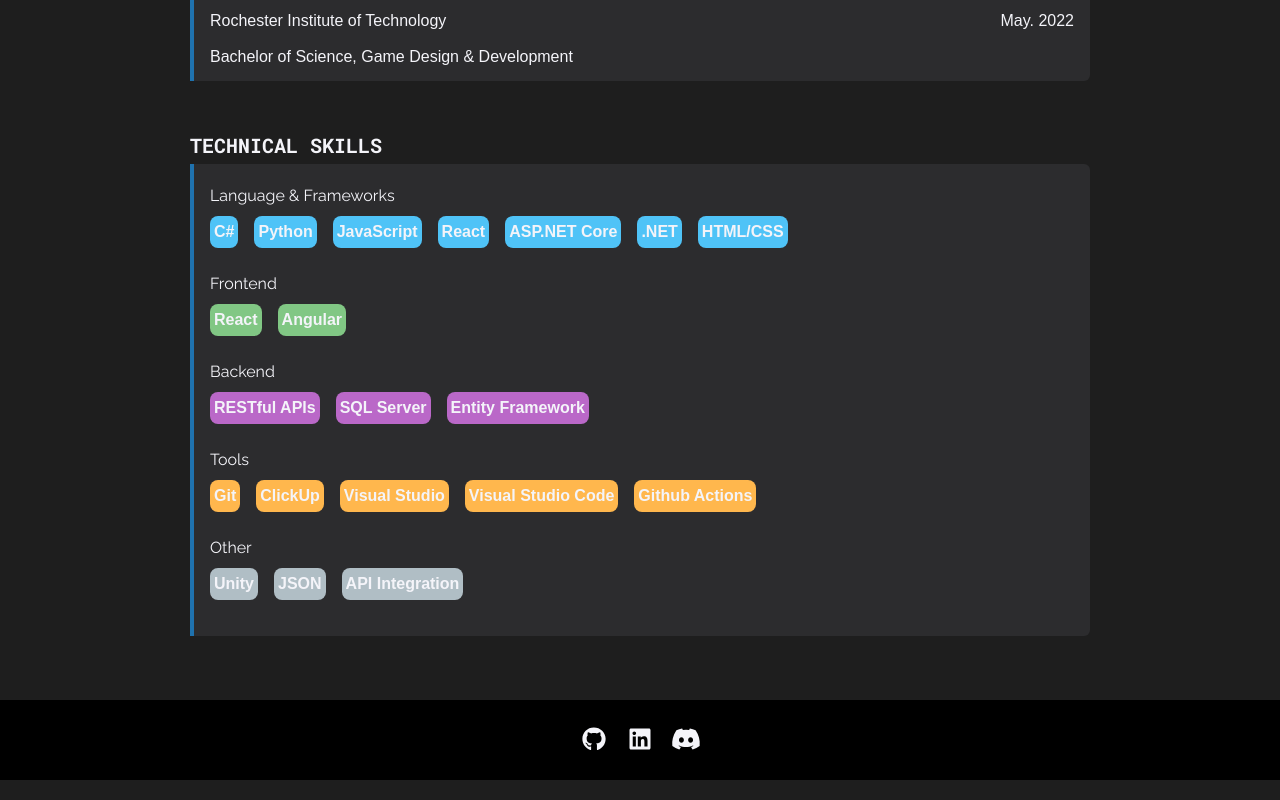
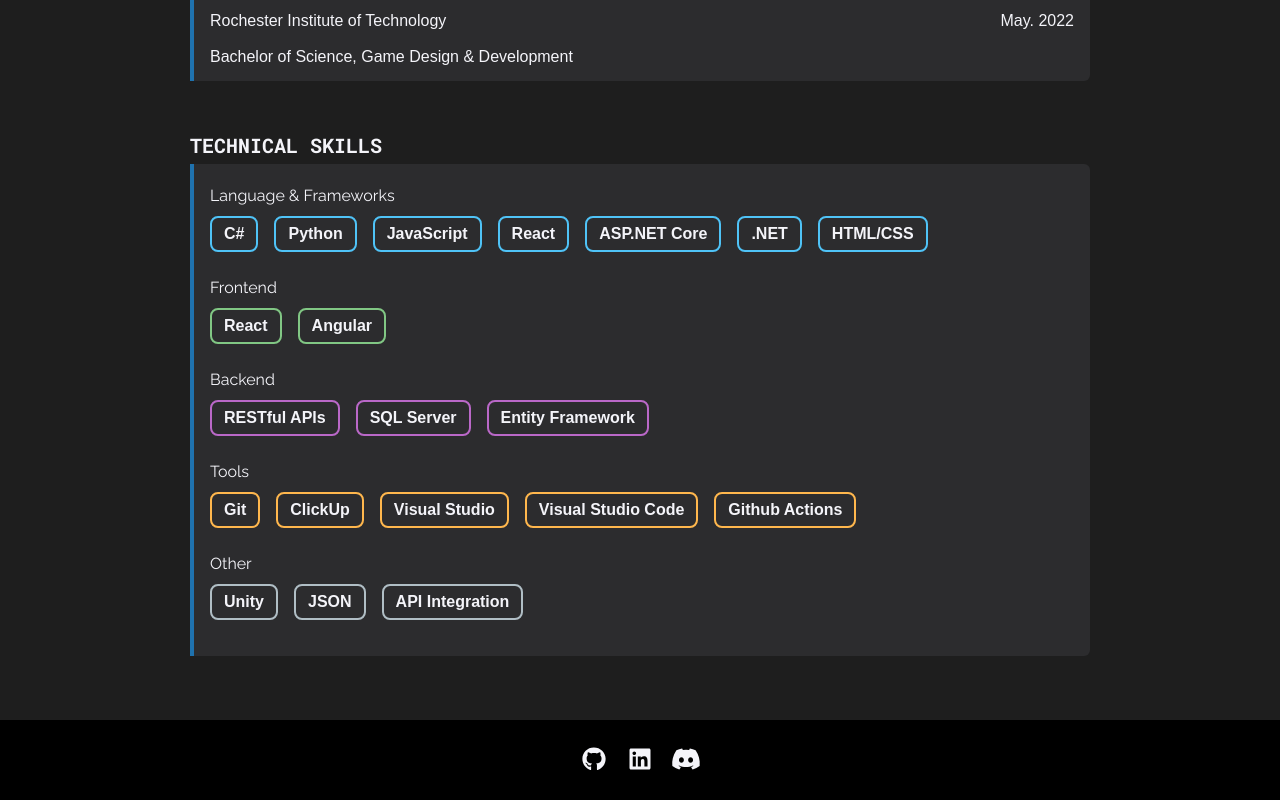
Before and after one commit to pigghead/html-resume, an Angular app: page /resume in a window 1280 px wide. Shown: the part 997-1797 px from the top of the page. Built offline with nearby package versions, Linux system fonts and the light colour scheme.

Commit message:
skill chip restyling

```diff
--- a/src/app/features/projects/projects.ts
+++ b/src/app/features/projects/projects.ts
@@ -66,8 +66,9 @@
                     throughout the large shape, then drawing circles to ensure the area is completely covered with \
                     minimal overlap from the circles. The coordinates of the these radii plus the diameter of each \
                     circle is then used as parameters for the Google Places API, and business information is \
-                    retrieved in steps. This information is presented in a .CSV format to users, and users can \
-                    select or omit which information to include.",
+                    retrieved in steps. This information is presented in a .csv-like format to users, and users can \
+                    select or omit which information to include. After filtering desired information, users can \
+                    download this information to a .csv.",
       skills: [
                 {name:"Python", category:"lang-skills"},
                 {name:"APIs", category:"backend-skills"},
@@ -123,7 +124,8 @@
                 {name:"CSS",category:"lang-skills"},
                 {name:"Javascript",category:"lang-skills"},
                 {name:"MongoDb",category:"backend-skills"}
-      ]
+      ],
+      githubLink: "https://github.com/pigghead/movie-page"
     },
     {
       id: 6,
--- a/src/app/features/resume/resume.scss
+++ b/src/app/features/resume/resume.scss
@@ -76,14 +76,29 @@
 
             > span {
                 border-radius: 8px;
-                padding: 0.25rem;
+                padding: 0.25rem 0.75rem;
             }
 
-            &.lang-skills > span { background-color: var(--lang-skills-color); }
-            &.frontend-skills > span { background-color: var(--frontend-skills-color); }
-            &.backend-skills > span { background-color: var(--backend-skills-color); }
-            &.tools-skills > span { background-color: var(--tools-skills-color); }
-            &.other-skills > span { background-color: var(--other-skills-color); }
+            &.lang-skills > span {
+                // background-color: var(--lang-skills-color);
+                border: 2px solid var(--lang-skills-color);
+            }
+            &.frontend-skills > span {
+                // background-color: var(--frontend-skills-color);
+                border: 2px solid var(--frontend-skills-color);
+            }
+            &.backend-skills > span {
+                // background-color: var(--backend-skills-color);
+                border: 2px solid var(--backend-skills-color);
+            }
+            &.tools-skills > span {
+                // background-color: var(--tools-skills-color);
+                border: 2px solid var(--tools-skills-color);
+            }
+            &.other-skills > span {
+                // background-color: var(--other-skills-color);
+                border: 2px solid var(--other-skills-color);
+            }
         }
     }
 }
--- a/src/app/shared/modal/modal.html
+++ b/src/app/shared/modal/modal.html
@@ -5,7 +5,7 @@
             <p>{{ project.date }}</p>
              <div class="skills">
                 <span
-                class="modal-skill-chip"
+                class="modal-skill-chip roboto-mono-font"
                 [ngClass]="skill.category"
                 *ngFor="let skill of project.skills">
                     {{ skill.name }}
--- a/src/app/shared/modal/modal.scss
+++ b/src/app/shared/modal/modal.scss
@@ -46,8 +46,9 @@
 
             @each $category, $color in colors.$skills-palette {
                 .modal-skill-chip.#{$category} {
-                    background-color: $color;
-                    color: #fff;
+                    border: 2px solid $color;
+                    color: #0c0c0c;
+                    font-weight: bold;
                 }
             }
         }
```
